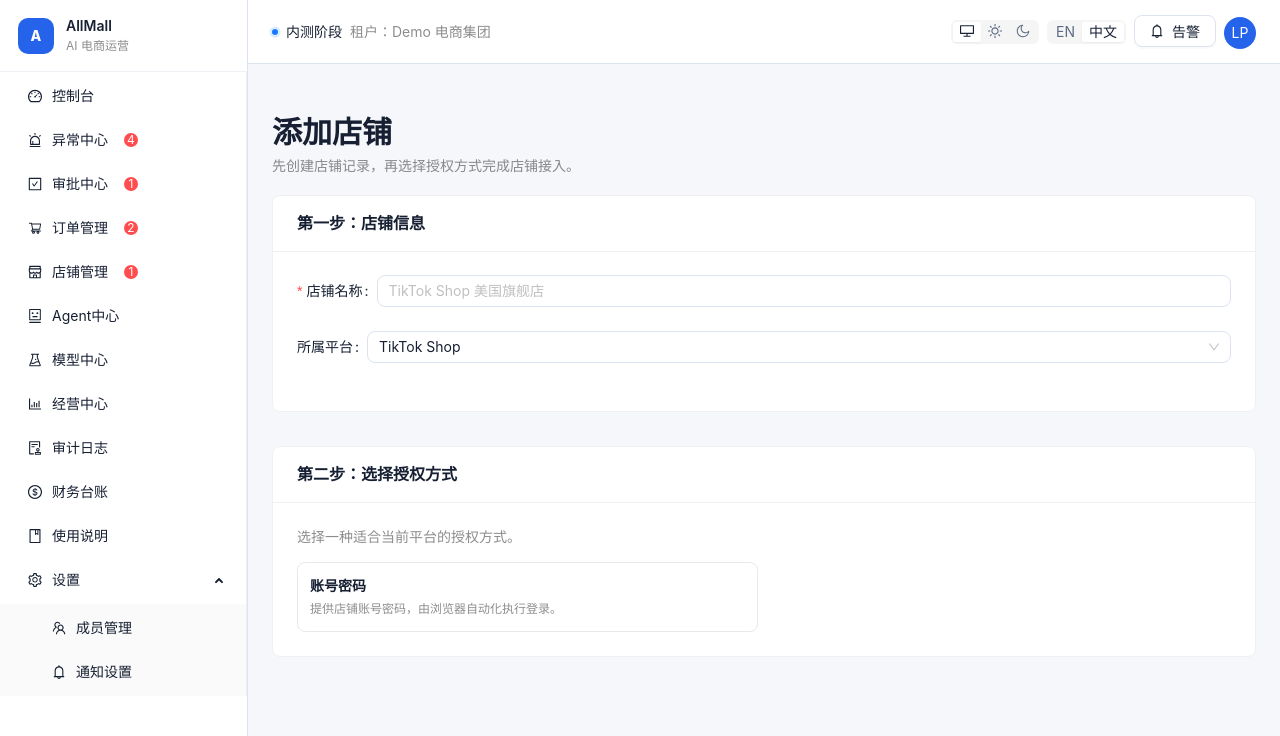
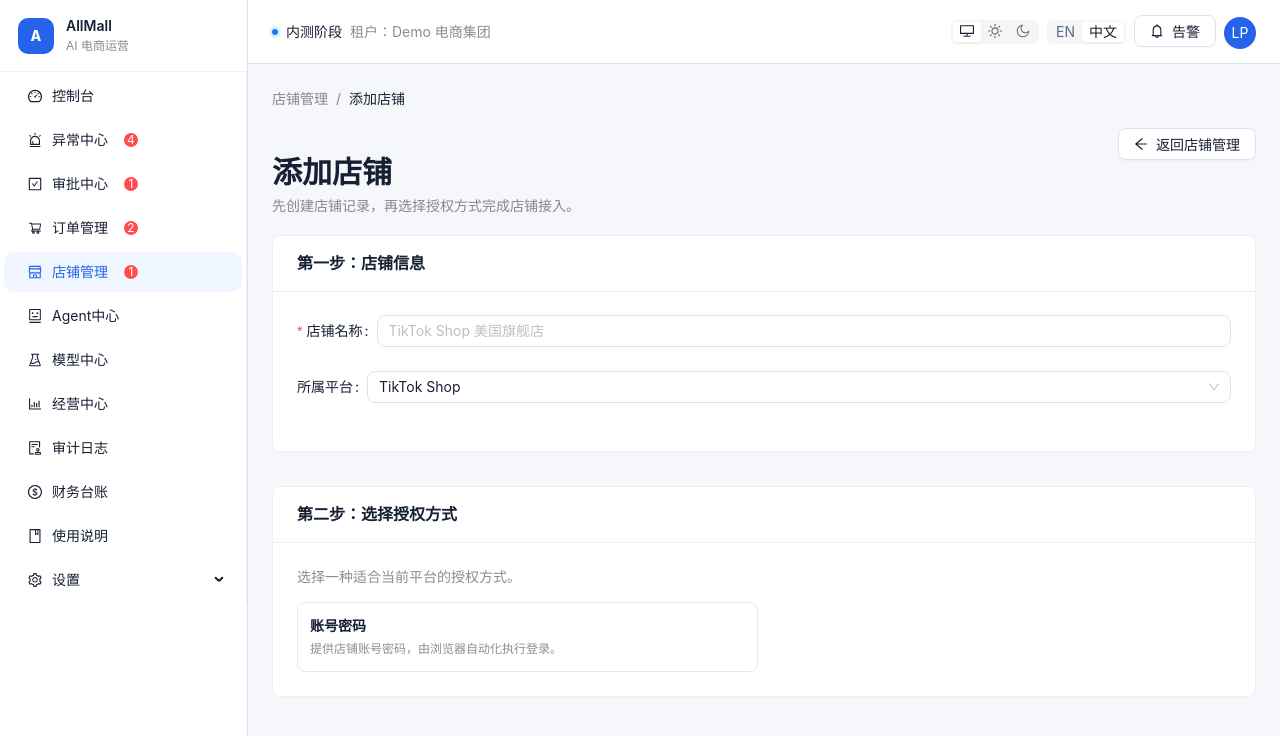
Before and after one commit to MrCJR/ECommerceAgentSystem, a React (Vite) app in the folder arkops-portal/: page /stores/new in a window 1280 px wide. Shown: the top 736 px of the page. Built offline with nearby package versions, Linux system fonts and the light colour scheme.

Commit message:
Improve store create navigation

```diff
--- a/arkops-portal/src/app/i18n.tsx
+++ b/arkops-portal/src/app/i18n.tsx
@@ -253,6 +253,7 @@ const dictionaries = {
     'stores.notConnected': 'Not connected',
     'stores.addTitle': 'Add store',
     'stores.addDescription': 'Create a store record before MuleRun session binding.',
+    'stores.backToList': 'Back to stores',
     'stores.stepPlatform': 'Step 1: Store Info',
     'stores.stepAuth': 'Step 2: Authorization Method',
     'stores.stepConfig': 'Step 3: Configuration',
@@ -1345,6 +1346,7 @@ const dictionaries = {
     'stores.notConnected': '未连接',
     'stores.addTitle': '添加店铺',
     'stores.addDescription': '先创建店铺记录，再选择授权方式完成店铺接入。',
+    'stores.backToList': '返回店铺管理',
     'stores.stepPlatform': '第一步：店铺信息',
     'stores.stepAuth': '第二步：选择授权方式',
     'stores.stepConfig': '第三步：填写配置',
--- a/arkops-portal/src/app/layout/AppShell.tsx
+++ b/arkops-portal/src/app/layout/AppShell.tsx
@@ -26,6 +26,26 @@ import { useQuery } from '@tanstack/react-query';
 
 const { Header, Sider, Content } = Layout;
 
+const routeMenuPrefixes = [
+  '/exception-center',
+  '/approvals',
+  '/orders',
+  '/stores',
+  '/agents',
+  '/models',
+  '/operations',
+  '/audit-logs',
+  '/billing',
+  '/guide',
+  '/settings'
+];
+
+function getSelectedMenuKey(pathname: string) {
+  if (pathname === '/') return '/dashboard';
+  if (pathname.startsWith('/settings/')) return pathname;
+  return routeMenuPrefixes.find((prefix) => pathname === prefix || pathname.startsWith(`${prefix}/`)) ?? pathname;
+}
+
 export function AppShell() {
   const location = useLocation();
   const navigate = useNavigate();
@@ -41,6 +61,7 @@ export function AppShell() {
   const exceptionPending = dashboard?.exceptionCenterPending ?? 0;
   const orderExceptions = dashboard?.orderExceptions ?? 0;
   const loginRequired = dashboard?.loginRequiredStores ?? 0;
+  const selectedMenuKey = getSelectedMenuKey(location.pathname);
 
   const menuItems = [
     // 1. 控制台 — 第一眼看到的全局概览
@@ -146,8 +167,7 @@ export function AppShell() {
         </div>
         <Menu
           mode="inline"
-          selectedKeys={[location.pathname]}
-          defaultOpenKeys={['settings']}
+          selectedKeys={[selectedMenuKey]}
           items={menuItems}
           onClick={({ key }) => navigate(key)}
         />
--- a/arkops-portal/src/pages/stores/StoreDetailPage.tsx
+++ b/arkops-portal/src/pages/stores/StoreDetailPage.tsx
@@ -1,5 +1,6 @@
 import {
   ApiOutlined,
+  ArrowLeftOutlined,
   ArrowDownOutlined,
   ArrowUpOutlined,
   BarChartOutlined,
@@ -19,7 +20,7 @@ import {
   WarningOutlined
 } from '@ant-design/icons';
 import { useMutation, useQuery, useQueryClient } from '@tanstack/react-query';
-import { Button, Card, Col, Form, Input, Modal, Progress, Row, Segmented, Select, Space, Statistic, Table, Tabs, Tag, Typography, message } from 'antd';
+import { Breadcrumb, Button, Card, Col, Form, Input, Modal, Progress, Row, Segmented, Select, Space, Statistic, Table, Tabs, Tag, Typography, message } from 'antd';
 import type { ColumnsType } from 'antd/es/table';
 import dayjs from 'dayjs';
 import { useState } from 'react';
@@ -103,7 +104,21 @@ export function StoreDetailPage({ mode }: { mode?: 'new' }) {
 
     return (
       <div className="page-stack">
-        <PageHeader title={t('stores.addTitle')} description={t('stores.addDescription')} />
+        <Breadcrumb
+          items={[
+            { title: <Link to="/stores">{t('nav.stores')}</Link> },
+            { title: t('stores.addTitle') }
+          ]}
+        />
+        <PageHeader
+          title={t('stores.addTitle')}
+          description={t('stores.addDescription')}
+          actions={
+            <Button icon={<ArrowLeftOutlined />} onClick={() => navigate('/stores')}>
+              {t('stores.backToList')}
+            </Button>
+          }
+        />
         {/* 步骤1：店铺信息 */}
         <Card title={t('stores.stepPlatform')} style={{ marginBottom: 16 }}>
           <Form.Item label={t('stores.name')} name="storeName" rules={[{ required: true }]}>
@@ -215,9 +230,14 @@ export function StoreDetailPage({ mode }: { mode?: 'new' }) {
               )}
 
               {/* 提交按钮 */}
-              <Button type="primary" htmlType="submit" loading={createStore.isPending} block size="large" style={{ marginTop: 24 }}>
-                {t('stores.create')}
-              </Button>
+              <Space style={{ width: '100%', justifyContent: 'flex-end', marginTop: 24 }}>
+                <Button onClick={() => navigate('/stores')}>
+                  {t('common.cancel')}
+                </Button>
+                <Button type="primary" htmlType="submit" loading={createStore.isPending} size="large">
+                  {t('stores.create')}
+                </Button>
+              </Space>
             </Form>
           </Card>
         )}
```
Also changed, not shown: 1 other file (tests, documents, lock files or other folders).
